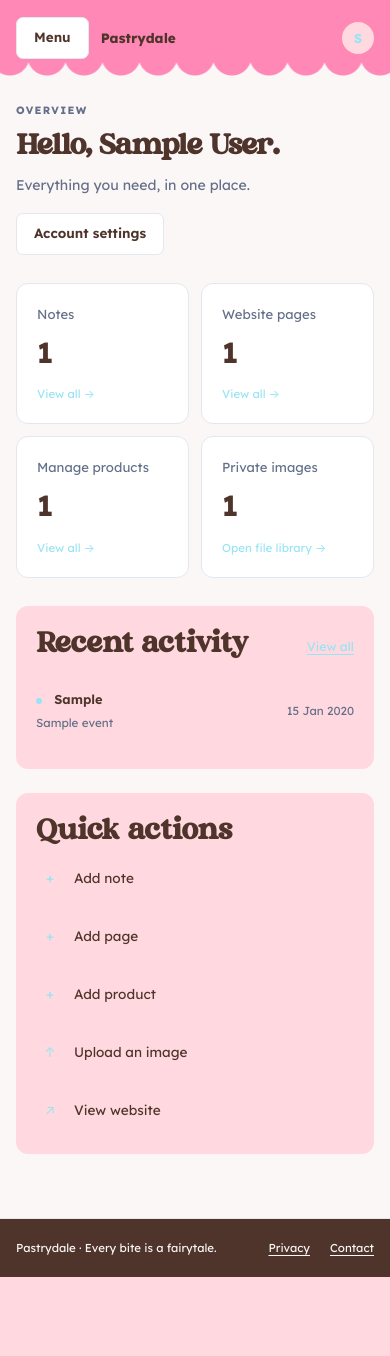
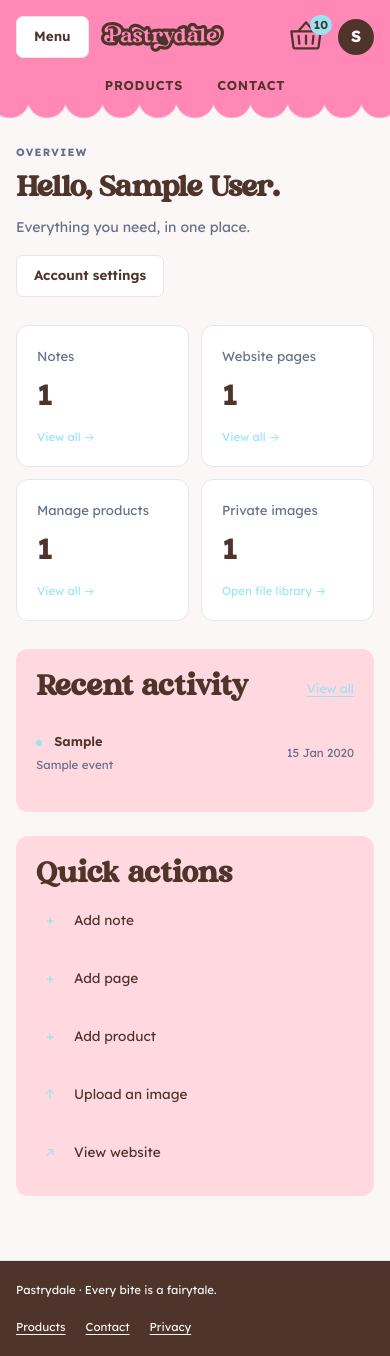
Before and after one commit to Zeroichi0040/Flask-Web-App-Customization-Activity, a Flask app: page /app in a window 390 px wide. Before the commit the page ends 1277 px from the top, so only its background shows below. Run offline with Flask 3, Linux system fonts and the light colour scheme; a user stored in the database is signed in; tables that the repository leaves empty hold one stand-in row (values such as "Sample post"); parts of the project's set-up code (start-up, migrations or seed data) failed here and were passed over.

Commit message:
Implement profile menu with hover and keyboard accessibility; update base layout for admin sidebar and navigation

```diff
--- a/frontend/static/css/app.css
+++ b/frontend/static/css/app.css
@@ -85,11 +85,6 @@ small,
   min-height: 100vh;
 }
 
-.authenticated .app-shell {
-  display: grid;
-  grid-template-columns: 235px minmax(0, 1fr);
-}
-
 .app-column {
   min-width: 0;
   display: flex;
@@ -97,29 +92,88 @@ small,
   min-height: 100vh;
 }
 
+/* Admin layout: sidebar column + content column. Members and visitors have no sidebar. */
+.has-sidebar .app-shell {
+  display: grid;
+  grid-template-columns: 235px minmax(0, 1fr);
+}
+
+/* ===== Topbar (shared by every page) ===== */
 .topbar {
-  display: flex;
-  align-items: center;
-  gap: 20px;
+  position: relative;
+  z-index: 15;
+  display: grid;
+  grid-template-columns: 1fr auto 1fr;
+  grid-template-areas: "nav logo actions";
+  align-items: center;
+  column-gap: 20px;
   min-height: 76px;
-  padding: 18px 38px 28px 38px;
-  /* added wavy border */
+  padding: 18px max(28px, calc((100% - 1224px) / 2)) 28px;
+}
+
+/* The wavy edge is a mask, so it lives on its own layer; a mask on .topbar would clip the dropdown. */
+.topbar::before {
+  content: "";
+  position: absolute;
+  inset: 0;
+  z-index: -1;
   background-color: var(--primary-color);
   mask:
-    linear-gradient(0,#0000 20px,#000 0),
-    radial-gradient(20px,#000 calc(100% - 1px),#0000) bottom/37px 40px
-}
+    linear-gradient(0, #0000 20px, #000 0),
+    radial-gradient(20px, #000 calc(100% - 1px), #0000) bottom/37px 40px;
+}
+
+.topbar .menu-toggle { grid-area: toggle; }
 
 .header-logo {
+  grid-area: logo;
+  justify-self: center;
+  display: flex;
+  align-items: center;
   min-width: 0;
-  display: flex;
-  align-items: center;
-  gap: 10px;
-  font-size: 1rem;
-  font-weight: 750;
   text-decoration: none;
-  margin-right: auto;
-  overflow-wrap: anywhere;
+}
+
+.topbar-nav {
+  grid-area: nav;
+  justify-self: start;
+  display: flex;
+  align-items: center;
+  gap: 6px;
+  font-size: .8rem;
+  font-weight: 650;
+  letter-spacing: .06em;
+  text-transform: uppercase;
+}
+
+.topbar-nav a {
+  padding: 7px 14px;
+  border-radius: 999px;
+  color: var(--ink);
+  text-decoration: none;
+  transition: color 200ms ease, background-color 200ms ease;
+}
+
+.topbar-nav a:hover {
+  color: #930C56;
+}
+
+.topbar-nav a[aria-current="page"] {
+  background-color: var(--accent-soft);
+}
+
+.topbar-actions {
+  grid-area: actions;
+  justify-self: end;
+  display: flex;
+  align-items: center;
+  gap: 18px;
+}
+
+.topbar a:focus-visible,
+.topbar button:focus-visible {
+  outline: 3px solid var(--ink);
+  outline-offset: 3px;
 }
 
 .brand-mark {
@@ -141,62 +195,157 @@ small,
   height: 36px;
 }
 
-.public-nav a:hover {
-  color: #930C56;
-  transition: 200ms ease;
-}
-
-.cart-icon {
-  display: flex;
-}
-
-.cart-icon:hover {
-  transform: scale(105%);
-  transition: 200ms ease-out;
-  .basket-icon {
-    transform: rotate(6deg);
-    transition: 200ms ease-in;
-  }
-}
-
-.basket-icon {
-  height: 32px;
+.cart-icon,
+.signin-icon {
+  position: relative;
+  display: flex;
+  align-items: center;
+  transition: transform 200ms ease-out;
+}
+
+.cart-icon:hover,
+.signin-icon:hover {
+  transform: scale(1.05);
+}
+
+.cart-icon:hover .basket-icon {
+  transform: rotate(6deg);
+  transition: transform 200ms ease-in;
+}
+
+.basket-icon,
+.user-icon {
+  height: 36px;
+  width: 36px;
+}
+
+.basket-number {
+  position: absolute;
+  top: -4px;
+  right: -8px;
+  min-width: 20px;
+  height: 20px;
+  padding: 0 4px;
+  border-radius: 10px;
+  background: var(--accent);
   color: var(--ink);
-}
-
-.basket-number {
-  background-color: var(--accent);
+  font-size: .72rem;
+  font-weight: 700;
+  line-height: 20px;
+  text-align: center;
+}
+
+.avatar {
+  display: grid;
+  place-items: center;
+  flex: 0 0 auto;
+  width: 36px;
+  height: 36px;
+  border-radius: 50%;
+  background: var(--ink);
+  color: var(--paper);
+  font-size: 1rem;
+  font-weight: 750;
+}
+
+/* Profile menu: opens on hover (mouse), on tap/Enter (touch, keyboard) */
+.profile-menu {
+  position: relative;
+}
+
+.profile-trigger {
+  display: flex;
+  padding: 0;
+  border: 0;
+  border-radius: 50%;
+  background: none;
+  cursor: pointer;
+  transition: transform 200ms ease-out;
+}
+
+.profile-trigger:hover {
+  transform: scale(1.05);
+}
+
+.profile-dropdown {
+  position: absolute;
+  top: 100%;
+  right: 0;
+  z-index: 30;
+  display: none;
+  padding-top: 14px; /* invisible bridge so the menu stays open while the pointer moves down */
+}
+
+.profile-menu.is-open .profile-dropdown,
+html:not(.js) .profile-menu:hover .profile-dropdown,
+html:not(.js) .profile-menu:focus-within .profile-dropdown {
+  display: block;
+}
+
+.profile-card {
+  width: 240px;
+  padding: 8px;
+  background: var(--surface);
   color: var(--ink);
-  width: 16px;
-  height: 16px;
-  border-radius: 100%;
-  text-align: center;
-  font-weight: bold;
-  font-size: 10px;
-  position: relative;
-  top: -3px;
-  left: -12px;
-}
-
-.account-chip {
-  display: flex;
-  gap: 9px;
-  align-items: center;
+  border: 1px solid var(--line);
+  border-radius: var(--radius);
+  box-shadow: 0 12px 30px #4f342b33;
+}
+
+.profile-card-head {
+  display: flex;
+  align-items: center;
+  gap: 10px;
+  padding: 8px;
+  margin-bottom: 6px;
+  border-bottom: 1px solid var(--line);
+}
+
+.profile-name {
+  min-width: 0;
+  font-weight: 650;
+  overflow-wrap: anywhere;
+}
+
+.profile-card-nav {
+  display: grid;
+  gap: 2px;
+}
+
+.profile-item {
+  display: flex;
+  align-items: center;
+  justify-content: space-between;
+  gap: 8px;
+  width: 100%;
+  padding: 10px 12px;
+  border: 0;
+  border-radius: 8px;
+  background: none;
+  color: inherit;
+  font: inherit;
+  font-size: .88rem;
+  text-align: left;
   text-decoration: none;
-  color: var(--muted);
-  font-size: .8rem;
-  flex: 0 0 auto;
-}
-
-.avatar {
-  display: grid;
-  place-items: center;
-  width: 32px;
-  height: 32px;
-  border-radius: 50%;
+  cursor: pointer;
+}
+
+a.profile-item:hover,
+a.profile-item:focus-visible,
+button.profile-item:hover,
+button.profile-item:focus-visible,
+.profile-item[aria-current="page"] {
   background: var(--accent-soft);
-  color: var(--accent);
-  font-weight: 750;
+}
+
+.profile-item.is-disabled {
+  color: var(--muted);
+  cursor: default;
+}
+
+.profile-item small {
+  font-size: .7rem;
+  color: var(--muted);
 }
 
 .main-content {
@@ -886,19 +1035,11 @@ dd {
   display: flex;
   gap: 22px;
   align-items: center;
-  font-size: 1rem;
-  justify-content: space-between;
-}
-
-.public-nav a:not(.button) {
+  font-size: .82rem;
+}
+
+.public-nav>a:not(.button) {
   text-decoration: none;
-}
-
-.nav-icons-container {
-  display: flex;
-  gap: 22px;
-  align-items: center;
-  font-size: 1rem;
 }
 
 .landing-hero {
@@ -1051,21 +1192,17 @@ dd {
 }
 
 @media(max-width:1100px) {
-  .authenticated .app-shell {
-    grid-template-columns: 210px minmax(0, 1fr);
-  }
-
   .main-content {
     padding: 30px 25px 48px;
   }
 
   .topbar {
-    /* added wavy border */
-    background-color: var(--primary-color);
-    mask:
-      linear-gradient(0,#0000 20px,#000 0),
-      radial-gradient(20px,#000 calc(100% - 1px),#0000) bottom/37px 40px;
-    padding: 18px 25px 28px 25px;
+    padding-left: 25px;
+    padding-right: 25px;
+  }
+
+  .has-sidebar .app-shell {
+    grid-template-columns: 210px minmax(0, 1fr);
   }
 
   .sidebar {
@@ -1120,10 +1257,6 @@ dd {
     color: white;
   }
 
-  .account-chip>span:last-child {
-    display: none;
-  }
-
   .detail-grid,
   .auth-layout {
     grid-template-columns: 1fr;
@@ -1174,23 +1307,12 @@ dd {
     gap: 12px;
   }
 
-  .header-logo {
-    font-size: .85rem;
-  }
-
-  .authenticated .header-logo {
-    white-space: nowrap;
-    overflow: hidden;
-    text-overflow: ellipsis;
-    display: block;
-  }
-
-  .public-site .topbar {
-    flex-wrap: wrap;
-  }
-
-  .public-nav {
-    gap: 16px;
+  .topbar-actions {
+    gap: 14px;
+  }
+
+  .header-logo-image {
+    height: 30px;
   }
 
   .site-footer {
@@ -1465,3 +1587,37 @@ dd {
     animation: none !important;
   }
 }
+
+/* ===== Signed-in pages ===== */
+.authenticated .main-content {
+  width: 100%;
+  max-width: 1280px;
+  margin: 0 auto;
+}
+
+/* ===== Topbar on tablets and phones: logo + icons on row 1, links on row 2 ===== */
+@media(max-width:800px) {
+  .topbar {
+    grid-template-columns: 1fr auto;
+    grid-template-areas:
+      "logo actions"
+      "nav nav";
+    row-gap: 10px;
+  }
+
+  .has-sidebar .topbar {
+    grid-template-columns: auto 1fr auto;
+    grid-template-areas:
+      "toggle logo actions"
+      "nav nav nav";
+    column-gap: 12px;
+  }
+
+  .header-logo {
+    justify-self: start;
+  }
+
+  .topbar-nav {
+    justify-self: center;
+  }
+}
--- a/frontend/static/js/app.js
+++ b/frontend/static/js/app.js
@@ -87,3 +87,33 @@ for (const panel of document.querySelectorAll('[data-resource-list]')) {
     }
   });
 }
+
+/* Profile menu: hover on mouse devices; tap, Enter or Space elsewhere; Escape or outside click closes. */
+const profileMenu = document.querySelector('.profile-menu');
+if (profileMenu) {
+  const trigger = profileMenu.querySelector('.profile-trigger');
+  const hoverDevice = window.matchMedia('(hover: hover)');
+  const setProfile = open => {
+    profileMenu.classList.toggle('is-open', open);
+    trigger.setAttribute('aria-expanded', String(open));
+  };
+  trigger.addEventListener('click', event => {
+    // A real mouse click already opened it on hover; keyboard clicks have detail 0.
+    if (hoverDevice.matches && event.detail > 0) setProfile(true);
+    else setProfile(!profileMenu.classList.contains('is-open'));
+  });
+  profileMenu.addEventListener('mouseenter', () => { if (hoverDevice.matches) setProfile(true); });
+  profileMenu.addEventListener('mouseleave', () => { if (hoverDevice.matches) setProfile(false); });
+  profileMenu.addEventListener('focusout', event => {
+    if (!profileMenu.contains(event.relatedTarget)) setProfile(false);
+  });
+  document.addEventListener('click', event => {
+    if (!profileMenu.contains(event.target)) setProfile(false);
+  });
+  document.addEventListener('keydown', event => {
+    if (event.key === 'Escape' && profileMenu.classList.contains('is-open')) {
+      setProfile(false);
+      trigger.focus();
+    }
+  });
+}
--- a/frontend/templates/base.html
+++ b/frontend/templates/base.html
@@ -14,58 +14,87 @@
           href="{{ url_for('static', filename='css/app.css') }}">
     <script type="module" src="{{ url_for('static', filename='js/app.js') }}"></script>
   </head>
-  <body class="{{ 'authenticated' if current_user.is_authenticated else 'public-site' }}">
+  {% set admin_sidebar = current_user.is_authenticated and current_user.is_admin %}
+  <body class="{{ 'authenticated' if current_user.is_authenticated else 'public-site' }}{{ ' has-sidebar' if admin_sidebar }}">
     <a class="skip-link" href="#main">Skip to content</a>
     <div class="app-shell">
-      {% if current_user.is_authenticated %}
+      {% if admin_sidebar %}
         {% include "components/sidebar.html" %}
       {% endif %}
       <div class="app-column">
         <header class="topbar">
-          {% if current_user.is_authenticated %}
+          {% if admin_sidebar %}
             <button class="button quiet menu-toggle"
                     type="button"
                     aria-controls="sidebar"
                     aria-expanded="false">Menu</button>
-            <a class="header-logo" href="{{ url_for('dashboard.index') }}">{{ app_name }}</a>
-            <a class="account-chip"
-               href="{{ url_for('account.profile') }}"
-               aria-label="My account">
+          {% endif %}
+
+          <nav class="topbar-nav" aria-label="Main navigation">
+            <a href="{{ url_for('shop.products') }}"
+               {% if request.endpoint in ('shop.products', 'shop.product') %}aria-current="page"{% endif %}>Products</a>
+            <a href="{{ url_for('public.contact') }}"
+               {% if request.endpoint == 'public.contact' %}aria-current="page"{% endif %}>Contact</a>
+          </nav>
+
+          <a class="header-logo" href="{{ url_for('public.home') }}">
+            <img src="{{ url_for('static', filename='images/logotype-primary.svg') }}"
+                 alt="{{ app_name }}"
+                 class="header-logo-image">
+          </a>
+
+          <div class="topbar-actions">
+            {# A cart needs an account: signed-out visitors sign in first, then continue to the cart. #}
+            {% set cart_href = url_for('shop.cart') if current_user.is_authenticated
+               else url_for('auth.login_page', next=url_for('shop.cart')) %}
+            <a class="cart-icon"
+               href="{{ cart_href }}"
+               aria-label="Cart{% if cart_count %}, {{ cart_count }} items{% endif %}{% if not current_user.is_authenticated %} (sign in required){% endif %}">
+              <img class="basket-icon"
+                   src="{{ url_for('static', filename='images/icons/basket.svg') }}"
+                   alt="">
+              {% if cart_count %}<span class="basket-number" aria-hidden="true">{{ cart_count }}</span>{% endif %}
+            </a>
+
+            {% if current_user.is_authenticated %}
+              <div class="profile-menu">
+                <button class="profile-trigger"
+                        type="button"
+                        aria-haspopup="true"
+                        aria-expanded="false"
+                        aria-controls="profile-dropdown"
+                        aria-label="Account menu for {{ current_user.display_name }}">
                   <span class="avatar">{{ current_user.display_name[0]|upper }}</span>
-              <span>{{ current_user.display_name }}</span>
-            </a>
+                </button>
+                <div class="profile-dropdown" id="profile-dropdown">
+                  <div class="profile-card">
+                    <div class="profile-card-head">
+                      <span class="avatar">{{ current_user.display_name[0]|upper }}</span>
+                      <span class="profile-name">{{ current_user.display_name }}</span>
+                    </div>
+                    <nav class="profile-card-nav" aria-label="Account">
+                      {# Orders is planned but there is no orders page yet; enable this link when one exists. #}
+                      <span class="profile-item is-disabled" aria-disabled="true">Orders <small>Coming soon</small></span>
+                      <a class="profile-item" href="{{ url_for('account.profile') }}"
+                         {% if request.blueprint == 'account' %}aria-current="page"{% endif %}>Account settings</a>
+                      <form action="{{ url_for('auth.logout_page') }}" method="post">
+                        {{ logout_form.hidden_tag() }}
+                        <button class="profile-item" type="submit">Sign out</button>
+                      </form>
+                    </nav>
+                  </div>
+                </div>
+              </div>
             {% else %}
-            <a class="header-logo" href="{{ url_for('public.home') }}">
-              <img src="../static/images/logotype-primary.svg"
-                alt="{{ app_name }}"
-                class="header-logo-image"
-              >
-            </a>
-            <nav class="public-nav" aria-label="Main navigation">
-              <div class="nav-labels-container">
-                <a href="{{ url_for('shop.products') }}">Products</a>
-                <a href="{{ url_for('auth.login_page') }}">Sign in</a>
-                {# A cart needs an account: sign in, then continue to the cart. #}
-              </div>
-              <div class="nav-icons-container">
               <a class="signin-icon"
-                  href="{{ url_for('auth.login_page', next=url_for('shop.cart')) }}"
-                  aria-label="Cart (sign in required)">
+                 href="{{ url_for('auth.login_page') }}"
+                 aria-label="Sign in">
                 <img class="user-icon"
                      src="{{ url_for('static', filename='images/icons/user.svg') }}"
                      alt="">
               </a>
-                <a class="cart-icon"
-                  href="{{ url_for('auth.login_page', next=url_for('shop.cart')) }}"
-                  aria-label="Cart (sign in required)">
-                  <img class="basket-icon"
-                    src="{{ url_for('static', filename='images/icons/basket.svg') }}"
-                    alt="">
-                  <div class="basket-number">{{ cart_count|default(1) }}</div>
-                </a>
+            {% endif %}
           </div>
-            </nav>
-          {% endif %}
         </header>
         <main id="main" class="main-content">
           {% for category, message in get_flashed_messages(with_categories=true) %}
@@ -76,8 +105,9 @@
         <footer class="site-footer">
           <span>{{ app_name }} · {{ app_tagline }}</span>
           <nav aria-label="Footer">
+            <a href="{{ url_for('shop.products') }}">Products</a>
+            <a href="{{ url_for('public.contact') }}">Contact</a>
             <a href="{{ url_for('public.privacy') }}">Privacy</a>
-            <a href="{{ url_for('public.contact') }}">Contact</a>
           </nav>
         </footer>
       </div>
```
Also changed, not shown: frontend/static/images/logotype-primary.svg. Lines whose indentation alone changed are shown as unchanged.
